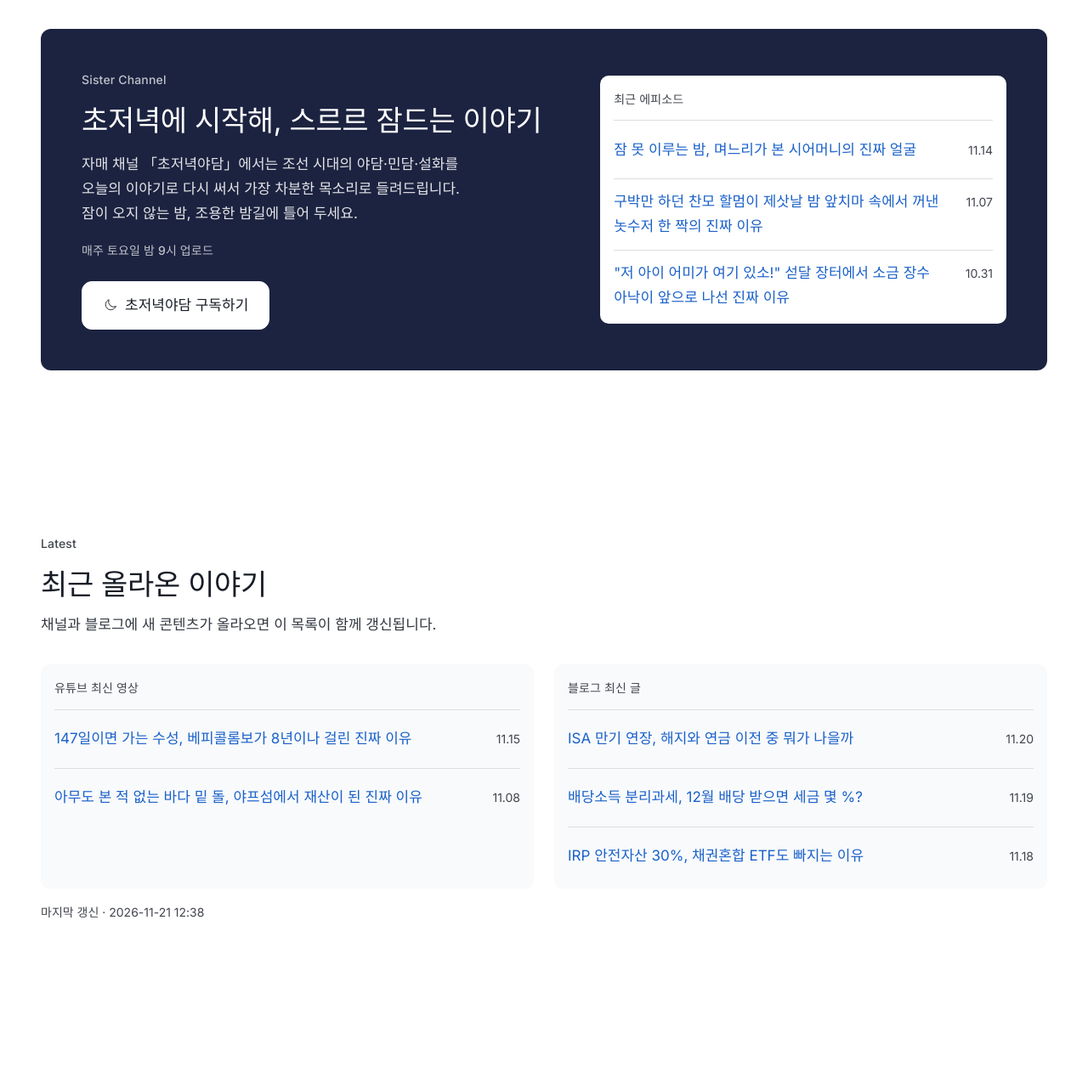
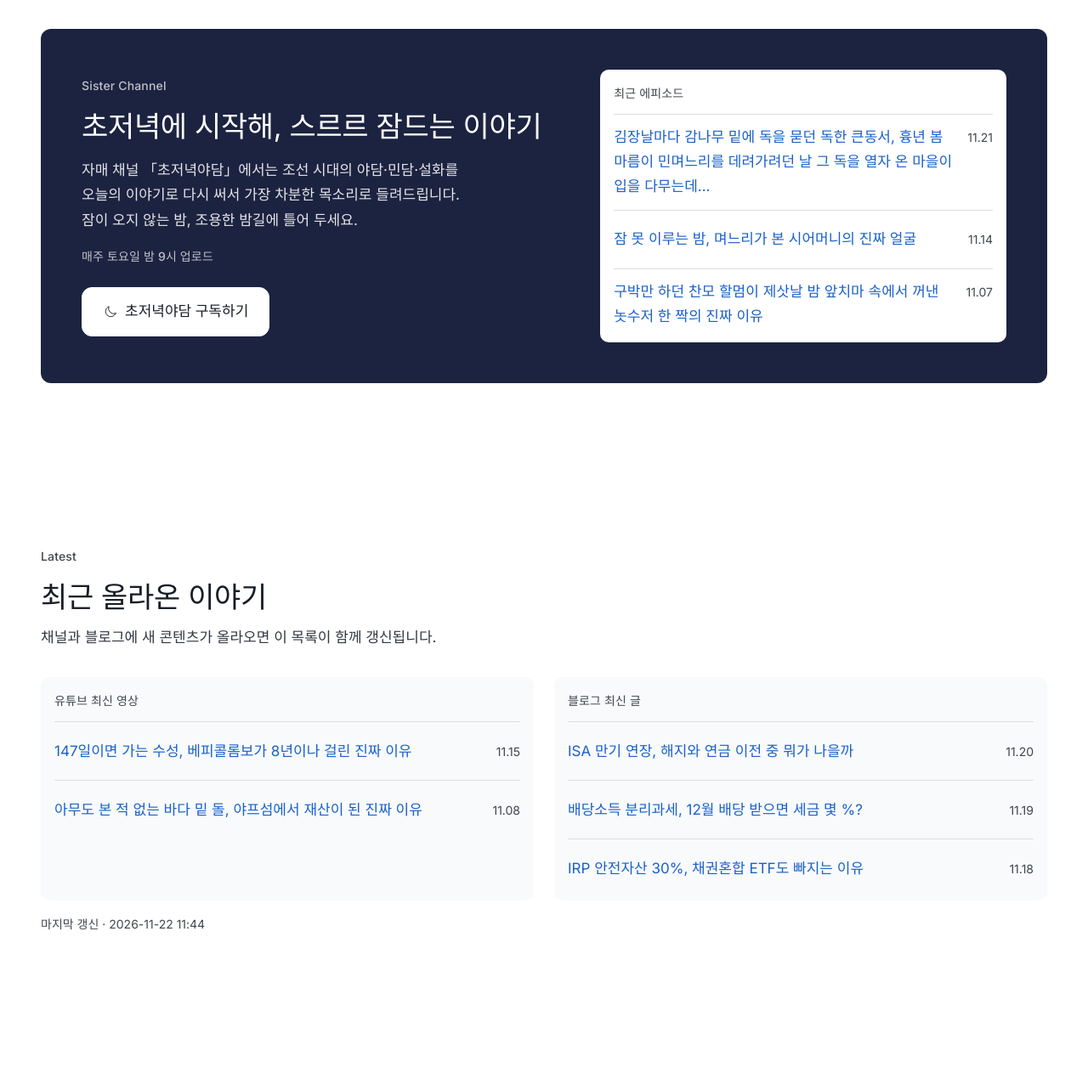
Before and after one commit to sparrow9141121-lab/ruvinpapa-site, a plain HTML site: page index.html in a window 1280 px wide. Shown: the part 4259-5535 px from the top of the page at 85% size. Drawn offline with Linux system fonts and the light colour scheme; a web font is replaced by a local one.

Commit message:
콘텐츠 자동 갱신 (2026-11-22 11:44)

```diff
--- a/index.html
+++ b/index.html
@@ -1019,16 +1019,16 @@
         <div class="frag-head">최근 에피소드</div>
         <!-- AUTO:yadam-videos -->
       <div class="feed-row">
+        <a class="feed-link" href="https://www.youtube.com/watch?v=r02niYEKwtY" target="_blank" rel="noopener">김장날마다 감나무 밑에 독을 묻던 독한 큰동서, 흉년 봄 마름이 민며느리를 데려가려던 날 그 독을 열자 온 마을이 입을 다무는데...</a>
+        <span class="date">11.21</span>
+      </div>
+      <div class="feed-row">
         <a class="feed-link" href="https://www.youtube.com/watch?v=Yf5FWuC9xVM" target="_blank" rel="noopener">잠 못 이루는 밤, 며느리가 본 시어머니의 진짜 얼굴</a>
         <span class="date">11.14</span>
       </div>
       <div class="feed-row">
         <a class="feed-link" href="https://www.youtube.com/watch?v=LU-D9SfVA4c" target="_blank" rel="noopener">구박만 하던 찬모 할멈이 제삿날 밤 앞치마 속에서 꺼낸 놋수저 한 짝의 진짜 이유</a>
         <span class="date">11.07</span>
-      </div>
-      <div class="feed-row">
-        <a class="feed-link" href="https://www.youtube.com/watch?v=vfJFutvuNos" target="_blank" rel="noopener">&quot;저 아이 어미가 여기 있소!&quot; 섣달 장터에서 소금 장수 아낙이 앞으로 나선 진짜 이유</a>
-        <span class="date">10.31</span>
       </div>
         <!-- /AUTO:yadam-videos -->
       </div>
@@ -1077,7 +1077,7 @@
     </div>
   </div>
 
-  <p class="feed-note reveal">마지막 갱신 · <!-- AUTO:updated -->2026-11-21 12:38<!-- /AUTO:updated --></p>
+  <p class="feed-note reveal">마지막 갱신 · <!-- AUTO:updated -->2026-11-22 11:44<!-- /AUTO:updated --></p>
 </section>
 
 <!-- ═══ Band 7 · hero-card-dark (contact) ═══ -->
```
